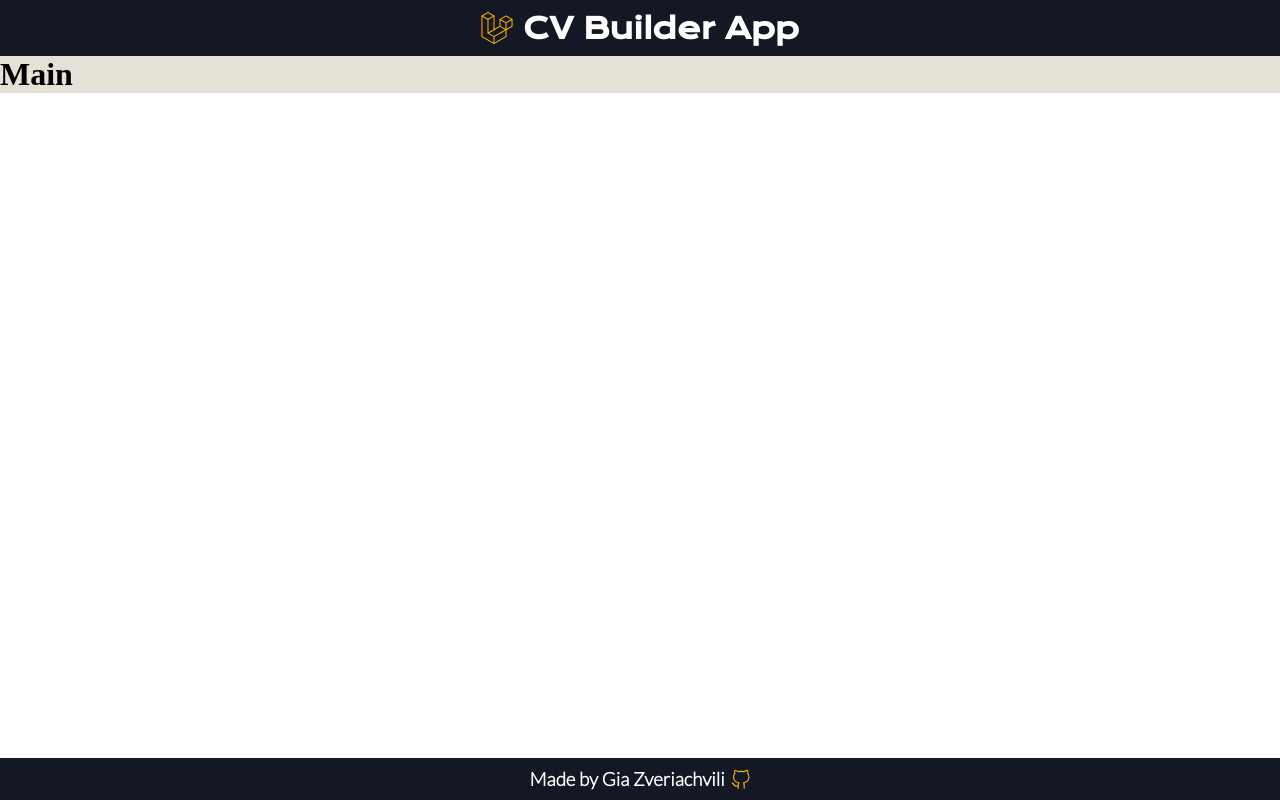
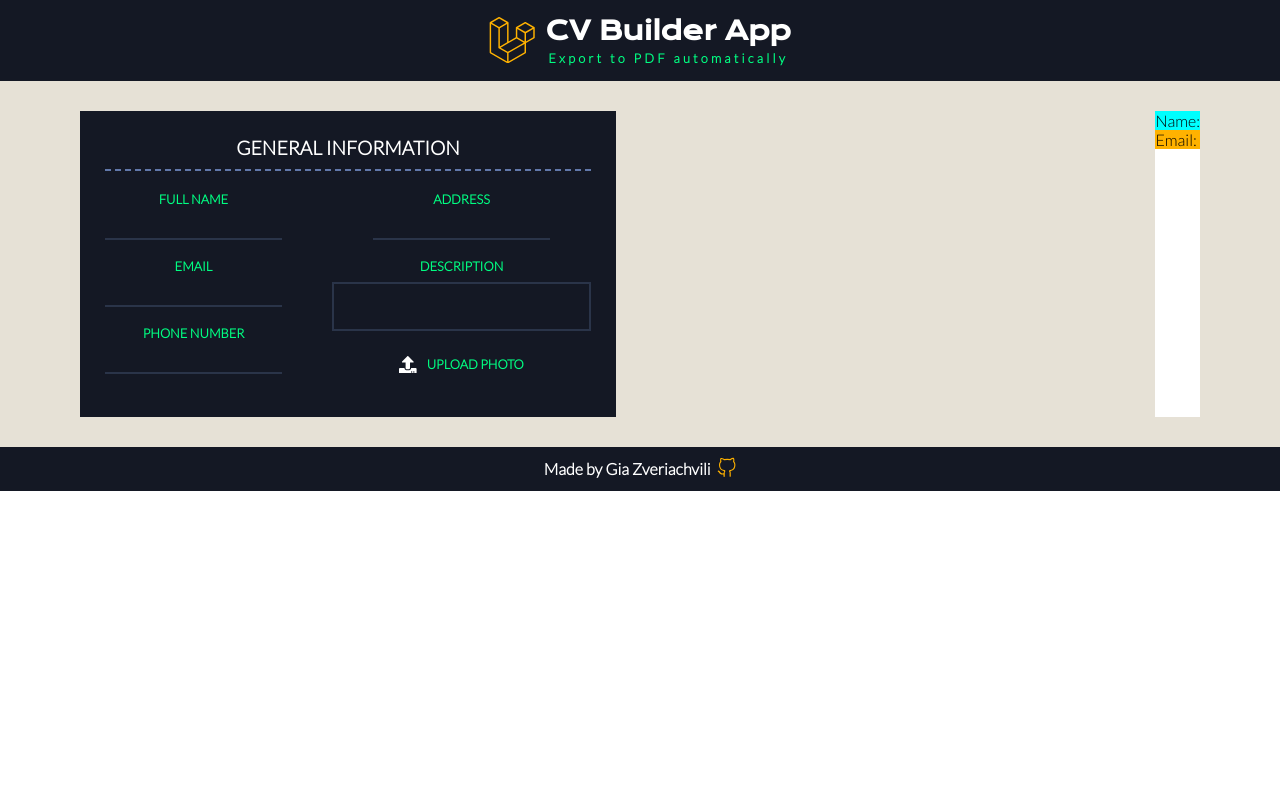
Before and after one commit to gzveriachvili/cv-application, a React (Create React App) app: page / in a window 1280 px wide. Built offline with nearby package versions, Linux system fonts and the light colour scheme; the HTML template or start-up script is replaced by a standard one.

Commit message:
The general information section of the live form is done (only markup and style).

```diff
--- a/src/components/CVForm/general_info.js
+++ b/src/components/CVForm/general_info.js
@@ -0,0 +1,90 @@
+import React, { Component } from 'react';
+import GeneralPreview from '../CVPreview/general_preview';
+import { FaUpload } from 'react-icons/fa';
+
+export default class General extends Component {
+  // eslint-disable-next-line no-useless-constructor
+  constructor(props) {
+    super(props);
+
+    this.state = {
+      personal: {
+        name: ['', false],
+        email: ['', false],
+      },
+      inputs: [],
+    };
+  }
+
+  handleChange = (e) => {
+    this.setState({
+      personal: {
+        name: [e.target.value, true],
+        email: ['', false],
+      },
+    });
+  };
+
+  render() {
+    const { personal } = this.state;
+
+    return (
+      <div className='wrapper'>
+        <div className='live'>
+          <div className='general-info'>
+            <h2>General Information</h2>
+
+            <div className='col-1-col-2'>
+              <div className='col-1'>
+                <label htmlFor='fullName'>Full Name</label>
+                <input
+                  value={personal.name[0]}
+                  onChange={this.handleChange}
+                  type='text'
+                  id='fullName'
+                />
+
+                <label htmlFor='email'>Email</label>
+                <input
+                  value={personal.email[0]}
+                  onChange={this.handleChange}
+                  type='text'
+                  id='email'
+                />
+
+                <label htmlFor='phone'>Phone Number</label>
+                <input type='tel' id='phone' />
+              </div>
+
+              <div className='col-2'>
+                <label htmlFor='address'>Address</label>
+                <input type='text' id='address' />
+
+                <label htmlFor='email'>Description</label>
+
+                <textarea
+                  name='description'
+                  id='description'
+                  cols='30'
+                  rows='3'
+                ></textarea>
+
+                <label htmlFor='photo' className='photo-upload'>
+                  <FaUpload />
+                  <p>Upload Photo</p>
+                </label>
+                <input type='file' id='photo' alt='photo' />
+              </div>
+            </div>
+          </div>
+        </div>
+        <div className='preview'>
+          <GeneralPreview
+            fullName={personal.name[0]}
+            email={personal.email[0]}
+          />
+        </div>
+      </div>
+    );
+  }
+}
--- /dev/null
+++ b/src/components/CVPreview/general_preview.js
@@ -0,0 +1,17 @@
+import React, { Component } from 'react';
+
+export default class GeneralPreview extends Component {
+  // eslint-disable-next-line no-useless-constructor
+  constructor(props) {
+    super(props);
+  }
+
+  render() {
+    return (
+      <div className='preview-general'>
+        <p className='one'>Name: {this.props.fullName}</p>
+        <p className='two'>Email: {this.props.email}</p>
+      </div>
+    );
+  }
+}
--- a/src/components/Footer.js
+++ b/src/components/Footer.js
@@ -13,7 +13,13 @@ export default class Footer extends Component {
       <div className='footer'>
         <footer>
           <h3>Made by Gia Zveriachvili</h3>
-          <VscGithubAlt />
+          <a
+            href='https://github.com/gzveriachvili'
+            target='_blank'
+            rel='noopener noreferrer'
+          >
+            <VscGithubAlt />
+          </a>
         </footer>
       </div>
     );
--- a/src/components/Header.js
+++ b/src/components/Header.js
@@ -14,7 +14,10 @@ export default class Header extends Component {
         <header>
           <div className='title'>
             <SiLaravel />
-            <h1>CV Builder App</h1>
+            <div className='app-name'>
+              <h1>CV Builder App</h1>
+              <h3>Export to PDF automatically</h3>
+            </div>
           </div>
         </header>
       </div>
--- a/src/components/Main.js
+++ b/src/components/Main.js
@@ -1,16 +1,18 @@
 import React, { Component } from 'react';
-import '../styles/Main.css';
+import General from './CVForm/general_info';
 
 export default class Main extends Component {
   // eslint-disable-next-line no-useless-constructor
-  constructor() {
-    super();
+  constructor(props) {
+    super(props);
   }
 
   render() {
     return (
       <div className='main'>
-        <h1>Main</h1>
+        <form>
+          <General />
+        </form>
       </div>
     );
   }
--- a/src/styles/App.css
+++ b/src/styles/App.css
@@ -1,3 +1,17 @@
+@import url('https://fonts.googleapis.com/css2?family=Krona+One&display=swap');
+@import url('https://fonts.googleapis.com/css2?family=Lato:wght@300&display=swap');
+
+:root {
+  --main-bg: #e6e1d6;
+  --form-bg: #fff;
+  --secondary-color: #00fe82;
+  --third-color: #141824;
+  --fourth-color: #2a3449;
+  --form-focus: #6178aa;
+  --accent-color: #ffb200;
+  --text-color: #fff;
+}
+
 * {
   padding: 0;
   margin: 0;
@@ -8,3 +22,126 @@
   display: flex;
   flex-direction: column;
 }
+
+.wrapper {
+  background-color: var(--main-bg);
+  display: flex;
+  justify-content: space-between;
+  padding: 30px 80px 30px 80px;
+}
+
+.live {
+  background-color: var(--third-color);
+  padding: 25px;
+  color: var(--secondary-color);
+
+  font-family: 'Lato', sans-serif;
+  text-transform: uppercase;
+  font-size: 0.8rem;
+  font-weight: bold;
+}
+
+.preview {
+  font-family: 'Lato', sans-serif;
+}
+
+.general-info {
+  display: flex;
+  flex-direction: column;
+  column-gap: 40px;
+}
+
+.general-info h2 {
+  color: var(--text-color);
+  border-bottom: 2px dashed var(--form-focus);
+  padding-bottom: 10px;
+  margin-bottom: 20px;
+  text-align: center;
+}
+
+.col-1,
+.col-2 {
+  display: flex;
+  flex-direction: column;
+  align-items: center;
+}
+
+.col-1-col-2 {
+  display: flex;
+  column-gap: 50px;
+}
+
+.col-2 textarea {
+  resize: none;
+  outline: none;
+  background: none;
+  border: none;
+  border: 2px solid var(--fourth-color);
+  color: var(--text-color);
+  margin-bottom: 25px;
+}
+
+.col-2 textarea:focus {
+  border: 2px solid var(--form-focus);
+}
+
+.col-2 #photo {
+  border-bottom: none;
+  text-align: center;
+  display: none;
+}
+
+.photo-upload {
+  display: flex;
+  align-items: center;
+  column-gap: 10px;
+}
+
+.photo-upload svg,
+.photo-upload p {
+  cursor: pointer;
+  transition: 0.4s ease-in-out;
+}
+
+.photo-upload svg:hover {
+  color: var(--secondary-color);
+}
+
+.photo-upload svg {
+  font-size: 1.1rem;
+  color: var(--text-color);
+}
+
+.live input {
+  margin-bottom: 18px;
+}
+
+.live label {
+  margin-bottom: 8px;
+}
+
+.live input {
+  outline: none;
+  border: none;
+  color: var(--text-color);
+  background: none;
+  border-bottom: 2px solid var(--fourth-color);
+  height: 25px;
+}
+
+.live input:focus {
+  outline: none;
+  border-bottom: 3px solid var(--form-focus);
+}
+
+.wrapper .preview {
+  background-color: var(--form-bg);
+}
+
+.one {
+  background-color: aqua;
+}
+
+.two {
+  background-color: #ffb200;
+}
--- a/src/styles/Footer.css
+++ b/src/styles/Footer.css
@@ -9,8 +9,7 @@
 
 .footer {
   background-color: var(--footer-bg);
-  position: absolute;
-  bottom: 0;
+
   width: 100%;
 }
 
@@ -25,6 +24,7 @@
 
 .footer h3 {
   color: var(--text-color);
+  font-size: 1rem;
   font-family: 'Lato', sans-serif;
 }
 
--- a/src/styles/Main.css
+++ b/src/styles/General.css
@@ -1,10 +1,7 @@
 :root {
   --main-bg: #e6e1d6;
+  --form-bg: #fff;
   --secondary-color: #0049ff;
   --third-color: #141824;
   --accent-color: #ffb200;
 }
-
-.main {
-  background-color: var(--main-bg);
-}
--- a/src/styles/Header.css
+++ b/src/styles/Header.css
@@ -1,14 +1,17 @@
 @import url('https://fonts.googleapis.com/css2?family=Krona+One&display=swap');
+@import url('https://fonts.googleapis.com/css2?family=Lato:wght@300&display=swap');
 
 :root {
   --header-bg: #141824;
-  --accent-color: #ffb200;
+  --main-title: #fff;
+  --secondary-title: #00fe82;
+  --logo-color: #ffb200;
 }
 
 .header {
   background-color: var(--header-bg);
   width: 100%;
-  padding: 10px 0px 10px 0px;
+  padding: 15px 0px 15px 0px;
 }
 
 .header .title {
@@ -18,13 +21,28 @@
   column-gap: 10px;
 }
 
-.title h1 {
+.header .title .app-name {
+  display: flex;
+  row-gap: 2.5px;
+  flex-direction: column;
+  justify-content: center;
+  align-items: center;
+}
+
+.header .title .app-name h1 {
   font-family: 'Krona One', sans-serif;
-  color: #fff;
-  font-size: 1.8rem;
+  color: var(--main-title);
+  font-size: 1.6rem;
+}
+
+.header .title .app-name h3 {
+  font-family: 'Lato', sans-serif;
+  color: var(--secondary-title);
+  font-size: 0.8rem;
+  letter-spacing: 0.2rem;
 }
 
 .title svg {
-  color: var(--accent-color);
-  font-size: 2rem;
+  color: var(--logo-color);
+  font-size: 2.9rem;
 }
```
